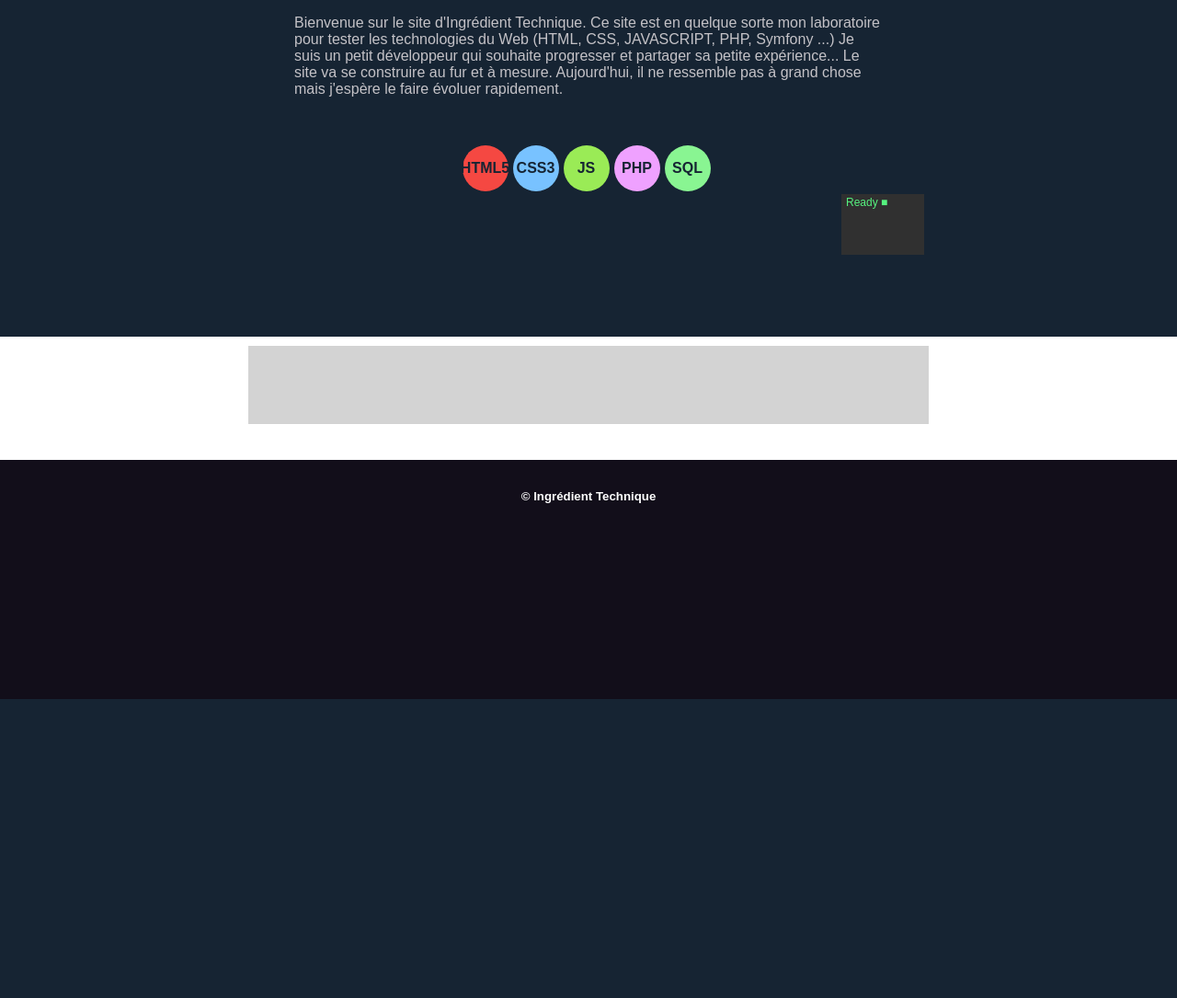
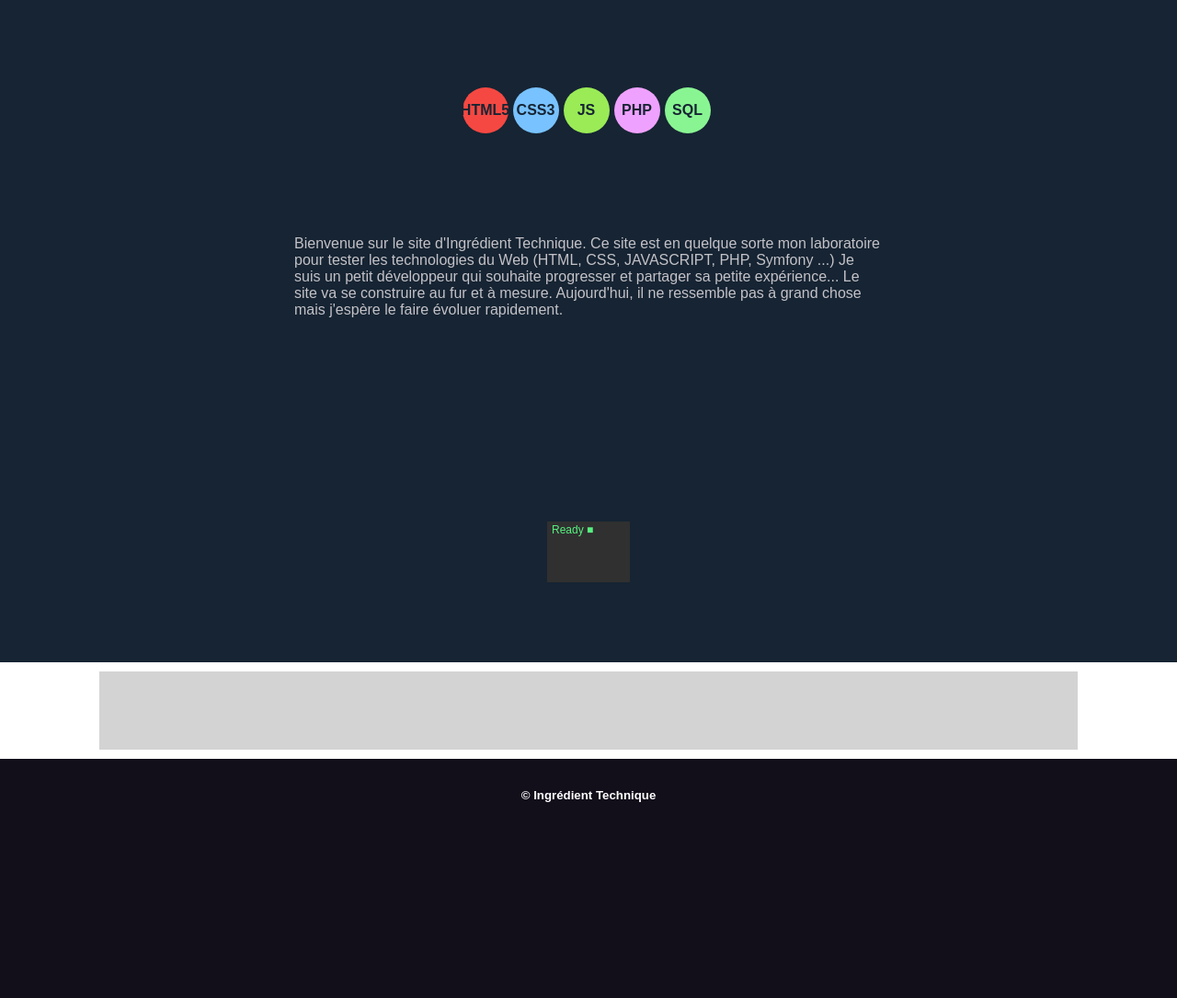
Before and after one commit to sebius77/ingredient-technique, a Symfony app: template templates/default/index.html.twig in a window 1280 px wide. Shown: the part 40-1125 px from the top of the page at 92% size. Before the commit the page ends 800 px from the top, so only its background shows below. Run offline with Twig, Linux system fonts and the light colour scheme; the template is opened without the code that fills it, so the values that code supplies are empty; some libraries are stand-ins or nearby versions; some web fonts are replaced.

Commit message:
modification css

```diff
--- a/public/css/general_style.css
+++ b/public/css/general_style.css
@@ -1,3 +1,8 @@
+/*
+*
+* Style général du site
+*/
+
 body, html {
     height: 100%;
 }
@@ -28,93 +33,9 @@ footer a {
     margin-top: auto;
 }
 
-.header-jumbotron {
-    min-height: 300px;
-    background: #162433;
-    display: grid;
-    grid-template-columns: repeat(4, 1fr);
-    grid-template-rows: 1fr 1fr 1fr;
-    color: #c4c2c7;
-}
-
-.area-presentation {
-    grid-area: 1 / 2 / 2 / 4;
-}
-
-.area-design {
-    grid-area: 2 / 2 / 3 / 4;
-    display: flex;
-    justify-content: center;
-    align-items: center;
-}
-
-.area-sentence {
-    grid-area: 2 / 3 / 4 / 5;
-    text-align: center;
-    display: flex;
-    justify-content: center;
-    align-items: center;
-}
-
-.sentence {
-    display: flex;
-    flex-direction: column;
-    background: #303030;
-    color: #56f27f;
-    padding: 2px 5px;
-    font-size: 12px;
-}
-
-.sentence p {
-    text-align: justify;
-}
-
-.sentence span {
-    align-self: start;
-}
-
-.sentence blockquote {
-    align-self: flex-end;
-}
-
-.box {
-    width: 50px;
-    height: 50px;
-    border-radius: 50%;
-    display: flex;
-    justify-content: center;
-    align-items: center;
-    font-weight: 900;
-    margin-right: 5px;
-}
-
-.box-html {
-    background: #f54842;
-    color: #162433;
-}
-
-.box-css {
-    background: #78c2ff;
-    color: #162433;
-}
-
-.box-javascript {
-    background: #9aeb56;
-    color: #162433;
-}
-
-.box-php {
-    background: #efa1ff;
-    color: #162433;
-}
-
-.box-sql {
-    background: #89f592;
-    color: #162433;
-}
 
 .wrapper {
-    width: 700px;
+    width: 80%;
     margin: 10px auto;
     display: flex;
     flex-direction: column;
--- /dev/null
+++ b/public/css/home_style.css
@@ -0,0 +1,134 @@
+/**
+*
+* Style de la page d'accueil
+*
+*/
+
+@media (max-width: 1280px) {
+    .header-jumbotron {
+        background: #162433;
+        display: grid;
+        grid-template-columns: 1fr 2fr 1fr;
+        grid-template-rows: 1fr 1fr 1fr;
+        color: #c4c2c7;
+    }
+
+    .area-presentation {
+        grid-area: 2 / 2 / 3 / 3;
+    }
+
+    .area-design {
+        grid-area: 1 / 2 / 2 / 3;
+        display: flex;
+        justify-content: center;
+        align-items: center;
+    }
+
+    .area-sentence {
+        grid-area: 3 / 2 / 4 / 3;
+        text-align: center;
+        display: flex;
+        justify-content: center;
+        align-items: center;
+        margin: 20px auto;
+    }
+
+    .area-sentence {
+        margin: 10px auto;
+    }
+}
+
+@media (min-width: 1280px) {
+    .header-jumbotron {
+        min-height: 300px;
+        background: #162433;
+        display: grid;
+        grid-template-columns: repeat(4, 1fr);
+        grid-template-rows: 1fr 1fr 1fr;
+        color: #c4c2c7;
+    }
+
+    .area-presentation {
+        grid-area: 2 / 2 / 3 / 4;
+    }
+
+    .area-design {
+        grid-area: 1 / 2 / 2 / 4;
+        display: flex;
+        justify-content: center;
+        align-items: center;
+    }
+
+    .area-sentence {
+        grid-area: 3 / 1 / 4 / 5;
+        text-align: center;
+        display: flex;
+        justify-content: center;
+        align-items: center;
+        margin: 20px auto;
+        min-height: 200px;
+    }
+
+    .area-sentence {
+        width: 50%;
+        margin: 20px auto;
+    }
+}
+
+
+.sentence {
+    display: flex;
+    flex-direction: column;
+    background: #303030;
+    color: #56f27f;
+    padding: 2px 5px;
+    font-size: 12px;
+}
+
+.sentence p {
+    text-align: justify;
+}
+
+.sentence span {
+    align-self: start;
+}
+
+.sentence blockquote {
+    align-self: flex-end;
+}
+
+.box {
+    width: 50px;
+    height: 50px;
+    border-radius: 50%;
+    display: flex;
+    justify-content: center;
+    align-items: center;
+    font-weight: 900;
+    margin-right: 5px;
+}
+
+.box-html {
+    background: #f54842;
+    color: #162433;
+}
+
+.box-css {
+    background: #78c2ff;
+    color: #162433;
+}
+
+.box-javascript {
+    background: #9aeb56;
+    color: #162433;
+}
+
+.box-php {
+    background: #efa1ff;
+    color: #162433;
+}
+
+.box-sql {
+    background: #89f592;
+    color: #162433;
+}
--- a/templates/default/index.html.twig
+++ b/templates/default/index.html.twig
@@ -20,7 +20,7 @@
                 <div class="sentence">
                     <span>Ready
                     &#9632;</span>
-                    <p>{{ sentence.content }}</p>
+                    <p>{{ sentence.content|raw }}</p>
                     <blockquote class="text-right">{{ sentence.author }}</blockquote>
                 </div>
             </div>
--- a/templates/stylesheets.html.twig
+++ b/templates/stylesheets.html.twig
@@ -3,5 +3,6 @@
 <link href="https://fonts.googleapis.com/css2?family=DotGothic16&display=swap" rel="stylesheet">
 <link rel="stylesheet" href="https://cdnjs.cloudflare.com/ajax/libs/font-awesome/5.15.2/css/all.min.css"
  integrity="sha512-HK5fgLBL+xu6dm/Ii3z4xhlSUyZgTT9tuc/hSrtw6uzJOvgRr2a9jyxxT1ely+B+xFAmJKVSTbpM/CuL7qxO8w==" crossorigin="anonymous" />
+ <link rel="stylesheet" href="{{ asset('css/general_style.css') }}">
  <link rel="stylesheet" href="{{ asset('css/navbar_style.css') }}">
- <link rel="stylesheet" href="{{ asset('css/general_style.css') }}">
+ <link rel="stylesheet" href="{{ asset('css/home_style.css') }}">
```
